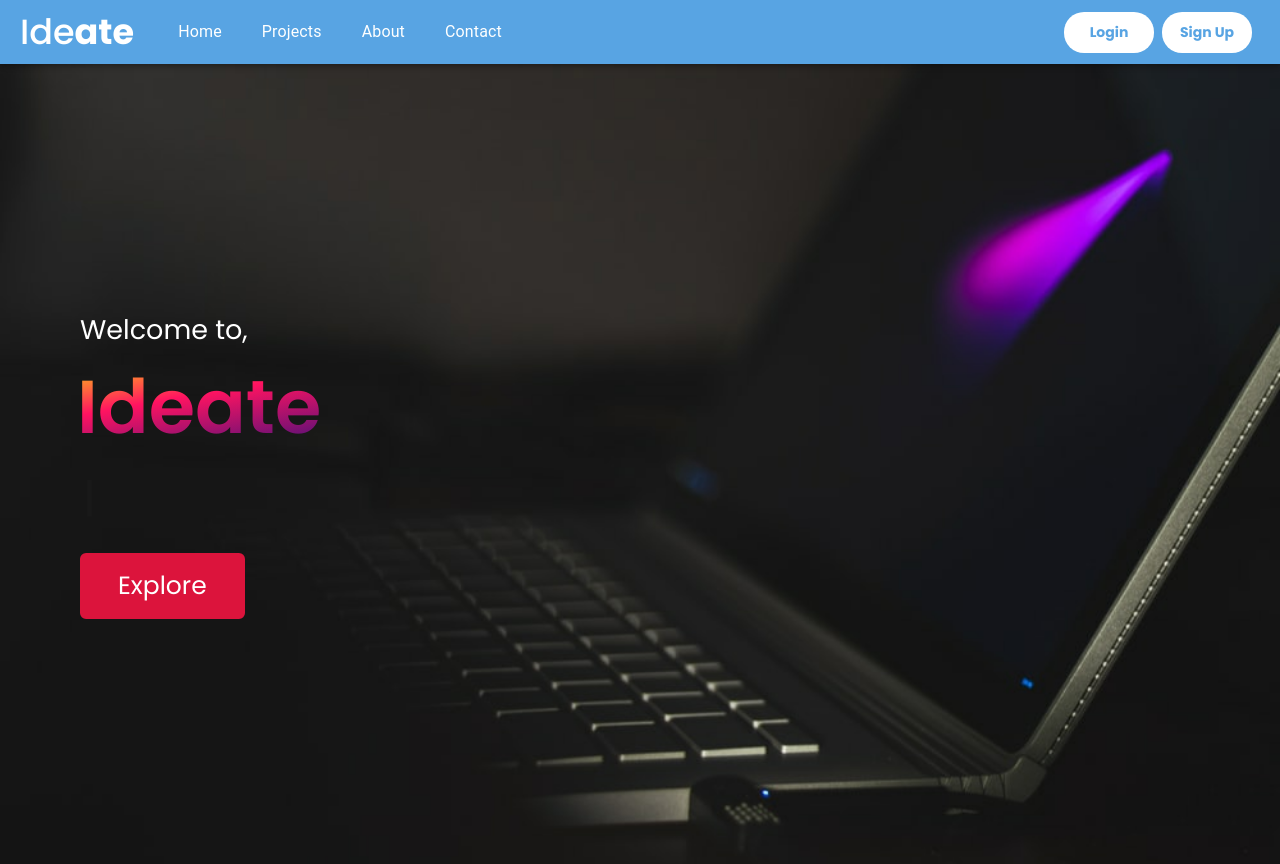
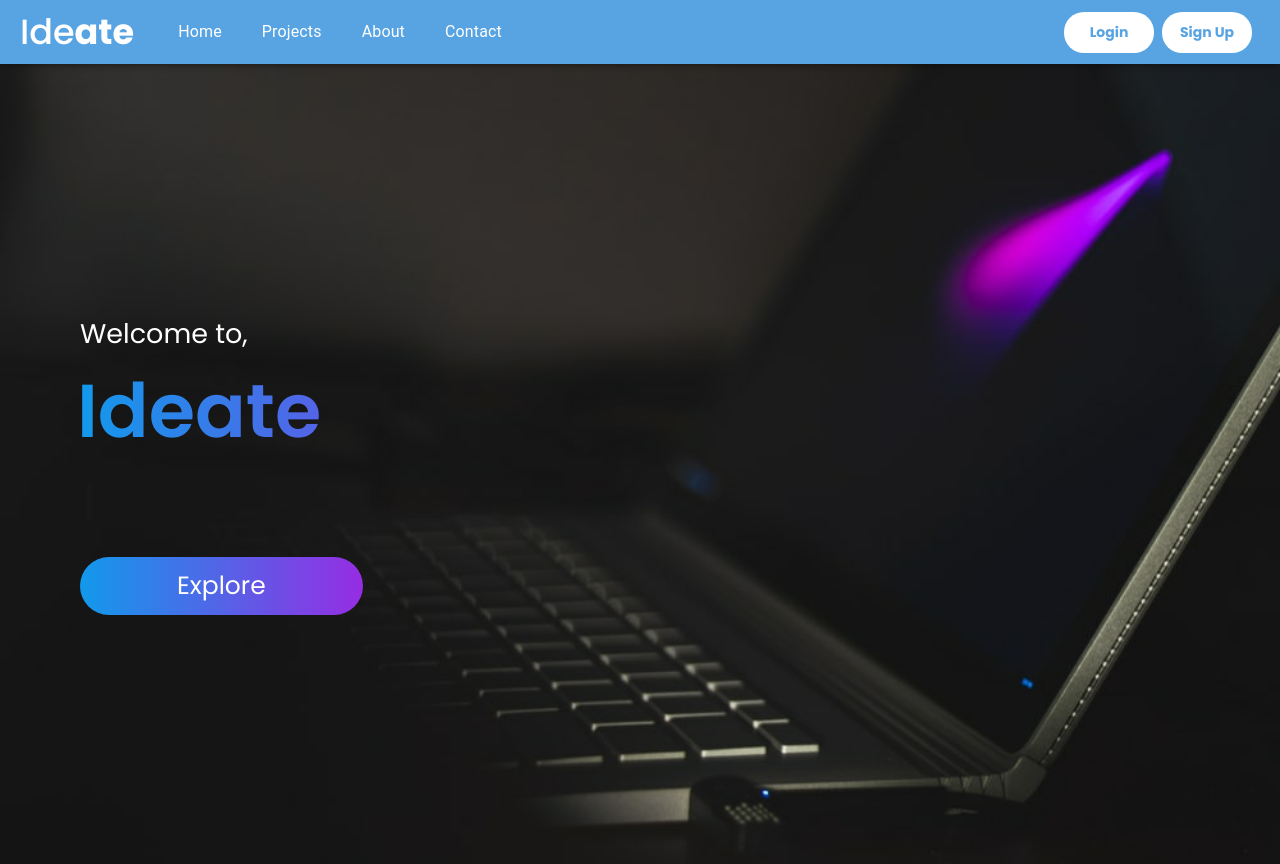
Before and after one commit to pranay202/Ideate, a React (Create React App) app in the folder client/: page /home in a window 1280 px wide. Built offline with nearby package versions, Linux system fonts and the light colour scheme; a web font is replaced by a local one.

Commit message:
update homepage

```diff
--- a/client/src/components/home/Screen.css
+++ b/client/src/components/home/Screen.css
@@ -112,24 +112,23 @@
     margin: 5px 0;
 }
 .home .home-content .text-3 span{
-    color: crimson;
+    color: rgb(20, 152, 235);
     font-weight: 500;
 }
 .home .home-content a{
     display: inline-block;
-    background: crimson;
+    background: linear-gradient(90deg, rgb(20, 152, 235) 1.64%, rgb(150, 45, 227) 100%);
     color: #fff;
     font-size: 25px;
-    padding: 12px 36px;
+    padding: 10px 97px;
     margin-top: 20px;
     font-weight: 400;
-    border-radius: 6px;
-    border: 2px solid crimson;
+    border-radius: 45px;
     transition: all 0.3s ease;
 }
 .home .home-content a:hover{
-    color: crimson;
-    background: none;
+    color: rgb(20, 152, 235);
+    background: white;
 }
 
 section .title{
--- a/client/src/components/login/styles.module.css
+++ b/client/src/components/login/styles.module.css
@@ -1,12 +1,6 @@
 h1{
 	/* text-transform: uppercase; */
-   background-image: linear-gradient(
-	 350deg,
-	 #231557 0%,
-	 #44107a 29%,
-	 #ff1361 67%,
-	 #fff800 100%
-	 );
+     background-image: linear-gradient(90deg, rgb(20, 152, 235) 1.64%, rgb(150, 45, 227) 100%);
 	 background-size: auto auto;
 	 background-clip: border-box;
 	 background-size: 200% auto;
--- a/client/src/components/projects/Categories.jsx
+++ b/client/src/components/projects/Categories.jsx
@@ -12,7 +12,7 @@ import {FiChevronDown as Down} from "react-icons/fi";
 const useStyles = makeStyles({
     create: {
         margin:20,
-        background: '#0dcaf0',
+        background: '#469be0',
         color: 'white',
         fontWeight: 'bold',
         width: '80%',
```
